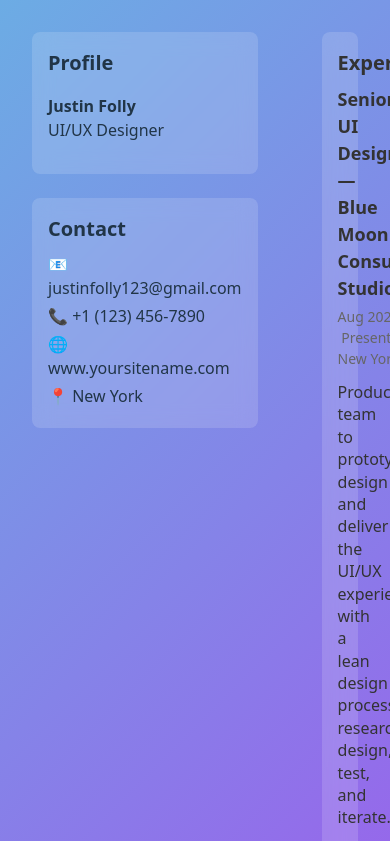
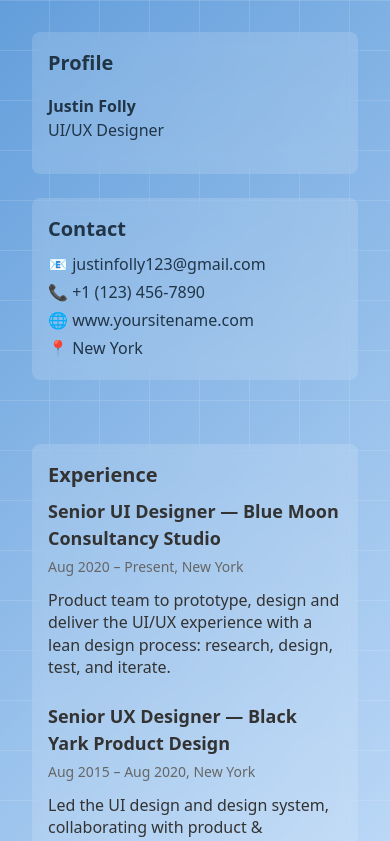
Before and after one commit to travwilliams443/AboutMe-React, a React (Vite) app: page / in a window 390 px wide. Shown: the top 841 px of the page. Built offline with nearby package versions, Linux system fonts and the light colour scheme.

Commit message:
Fixed grid, changed colors, single column for mobile

```diff
--- a/src/pages/ResumePage.module.css
+++ b/src/pages/ResumePage.module.css
@@ -1,36 +1,46 @@
 /* src/pages/ResumePage.module.css */
 
 .container {
-  /* layout */
   display: grid;
-  grid-template-columns: 1fr 2fr;
-  width: 100vw;        /* fill viewport width */
-  min-height: 100vh;   /* fill viewport height */
+  /* mobile: stack everything */
+  grid-template-columns: 1fr;
+  width: 100vw;
+  min-height: 100vh;
   margin: 0;
   padding: 0;
 
-  /* combined background:
-     1) gradient
-     2) vertical grid lines
-     3) horizontal grid lines */
+  /* 1) vertical grid lines (on top) */
   background-image:
-    linear-gradient(135deg, #6cace4 0%, #c41cf2 100%),
+    repeating-linear-gradient(
+      90deg,
+      transparent,
+      transparent 49px,
+      rgba(255,255,255,0.25) 50px
+    ),
+    /* 2) horizontal grid lines */
     repeating-linear-gradient(
       0deg,
       transparent,
       transparent 49px,
-      rgba(255, 255, 255, 0.1) 50px
+      rgba(255,255,255,0.25) 50px
     ),
-    repeating-linear-gradient(
-      90deg,
-      transparent,
-      transparent 49px,
-      rgba(255, 255, 255, 0.1) 50px
-    );
+    /* 3) your diagonal gradient at the very bottom */
+    linear-gradient(135deg, #639edb 0%, #d7eaff 100%);
 
-  /*
-    first layer (gradient) covers the full area,
-    the next two layers repeat at 50px×50px
-  */
-  background-size: cover, 50px 50px, 50px 50px;
+  /* Match the layers: grid tiles every 50px, gradient fills 100% */
+  background-size:
+    50px 50px,
+    50px 50px,
+    100% 100%;
+
+  background-repeat:
+    repeat,
+    repeat,
+    no-repeat;
 }
+/* at ≥768px, go to two‑column layout */
+@media (min-width: 768px) {
+  .container {
+    grid-template-columns: 1fr 2fr;  /* or 240px 1fr if you prefer a fixed sidebar */
+  }
+}
```
